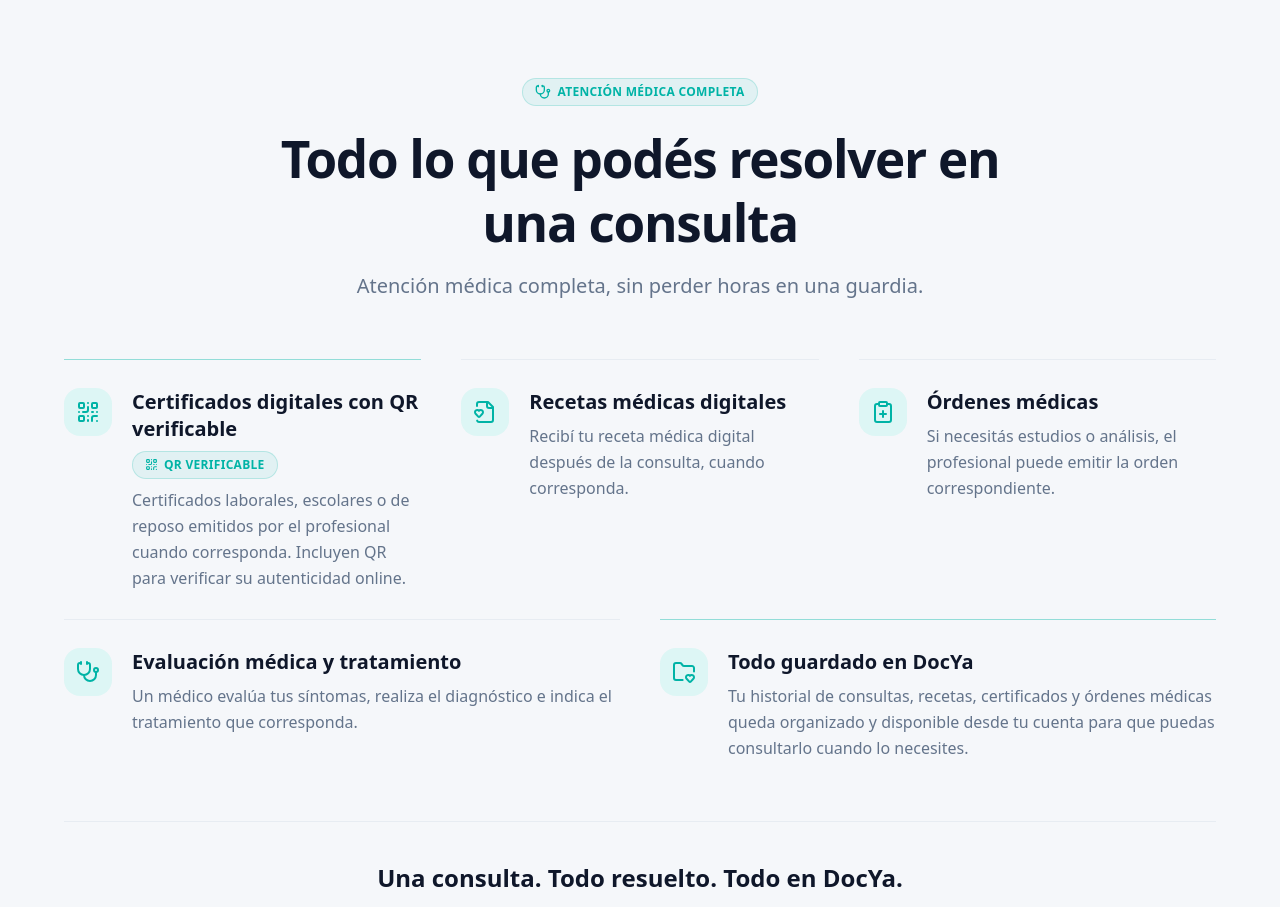
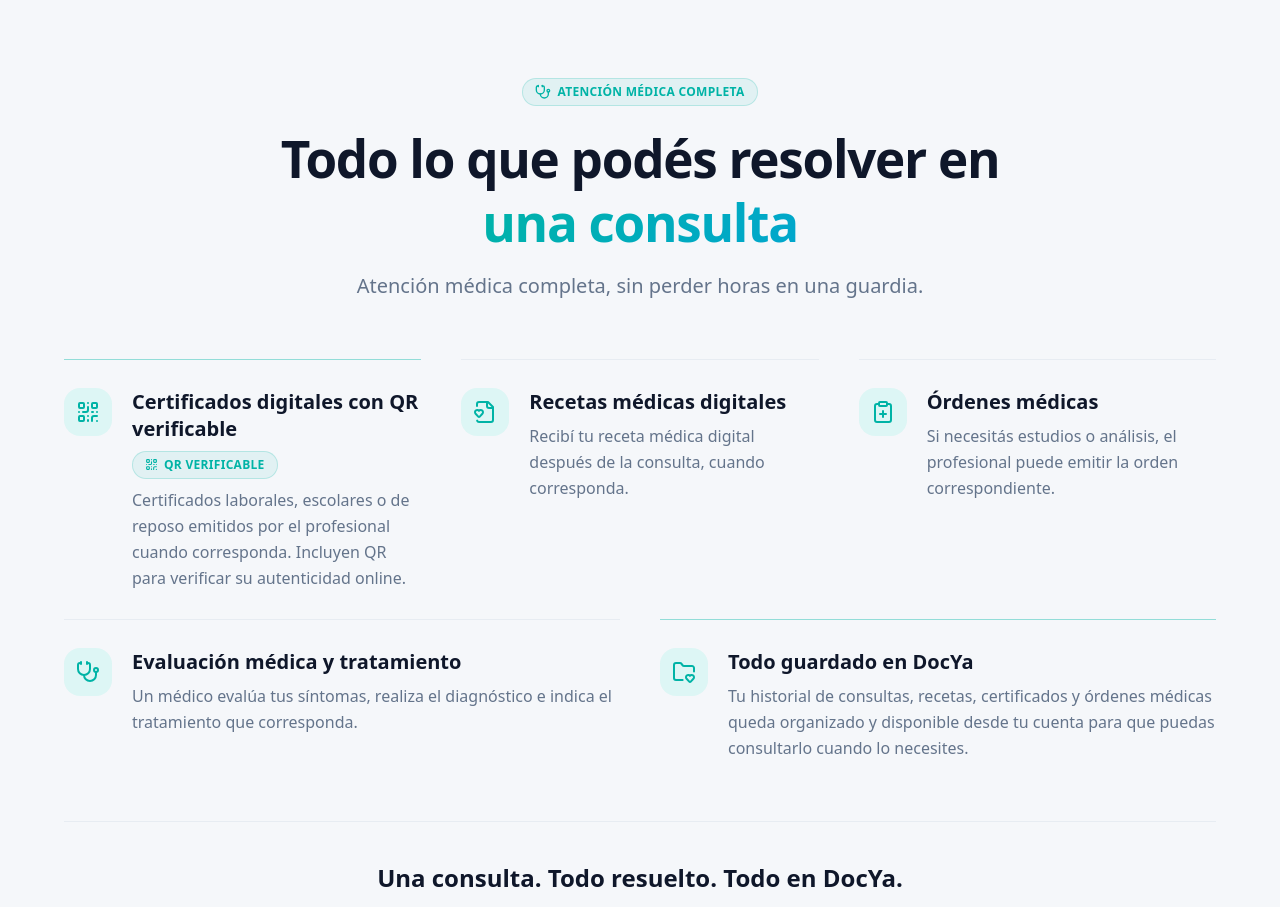
Before and after one commit to facu1391/DocYA, a Next.js app: page / in a window 1280 px wide. Shown: the part 1100-2007 px from the top of the page. Built offline with nearby package versions, Linux system fonts and the light colour scheme; no server answers.

Commit message:
style: highlight consultation benefits heading

```diff
--- a/src/components/landing-public/nueva-landing/ConsultaCompletaSection.tsx
+++ b/src/components/landing-public/nueva-landing/ConsultaCompletaSection.tsx
@@ -68,7 +68,7 @@ export default function ConsultaCompletaSection() {
             Atención médica completa
           </div>
           <h2 id="consulta-completa-title" className="section-title mb-4 text-center">
-            Todo lo que podés resolver en una consulta
+            Todo lo que podés resolver en <span className="highlight-text">una consulta</span>
           </h2>
           <p className="mx-auto max-w-2xl text-lg leading-relaxed text-text-muted md:text-xl">
             Atención médica completa, sin perder horas en una guardia.
```
